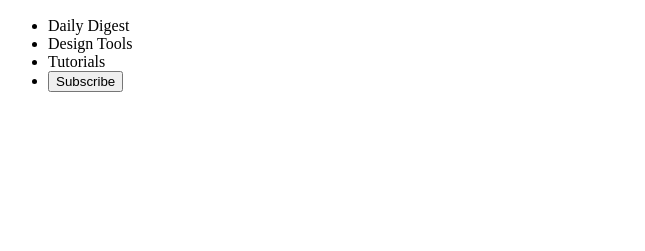
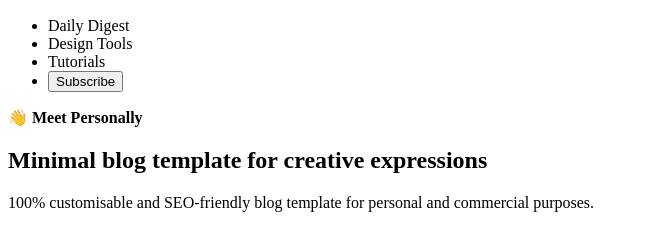
Before and after one commit to mdmuche/minimal-blog-template, a plain HTML site: page index.html in a window 1280 px wide. Shown: the part 35-286 px from the top of the page, without its empty margins (0-645 px from the left). Drawn offline with Linux system fonts and the light colour scheme.

Commit message:
implemented hero section

```diff
--- a/index.html
+++ b/index.html
@@ -6,6 +6,7 @@
     <title>Minimal-Blog-Template</title>
 </head>
 <body>
+    <section>
     <header>
         <img src="./assets/images/personally-logo.svg" alt="Blog Logo">
         <nav>
@@ -21,5 +22,16 @@
             </ul>
         </nav>
     </header>
+</section>
+
+<section>
+    <div>
+        <span>👋</span>
+        <b>Meet Personally</b>
+    </div>
+    <h1>Minimal blog template for creative expressions</h1>
+    <p>100% customisable and SEO-friendly blog template for personal and commercial purposes.</p>
+</section>
+
 </body>
 </html>
```
